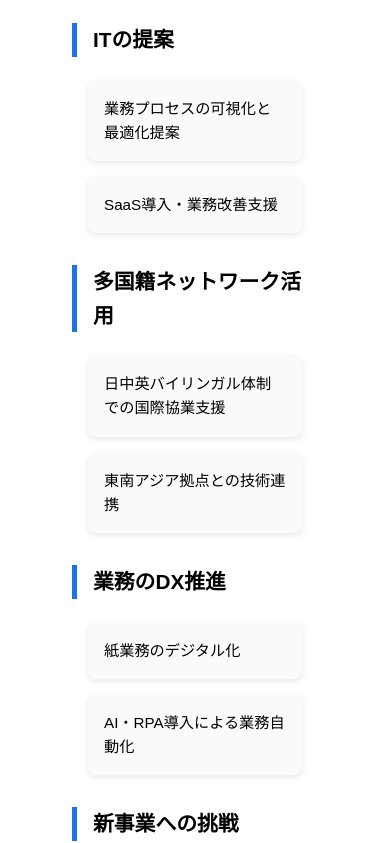
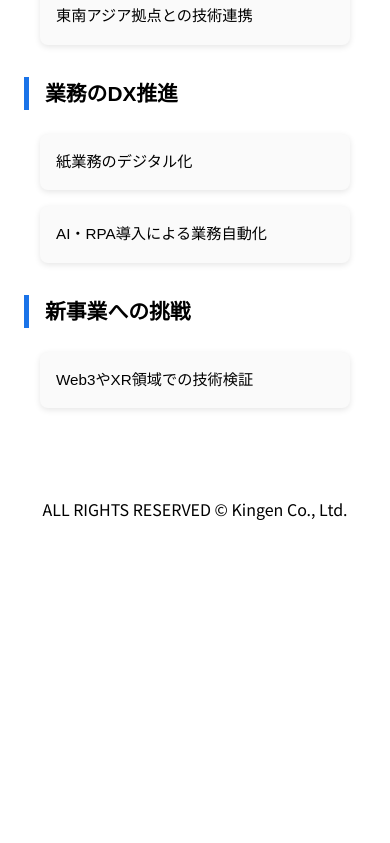
Before and after one commit to sueda-moi/kingen, a Next.js app: page /Pg004 in a window 390 px wide. Shown: the part 3039-3882 px from the top of the page. After the commit the page ends 3576 px from the top, so only its background shows below. Built offline with nearby package versions, Linux system fonts and the light colour scheme; a web font is replaced by a local one.

Commit message:
image size correct

```diff
--- a/src/app/Pg004/Pg004.css
+++ b/src/app/Pg004/Pg004.css
@@ -163,6 +163,11 @@
     padding: 0 1rem;
   }
 
+.pg004-body{
+   padding: 0.5rem 1rem;
+}
+
+
   .pg004-card {
     font-size: 0.95rem;
     padding: 1rem;
```
